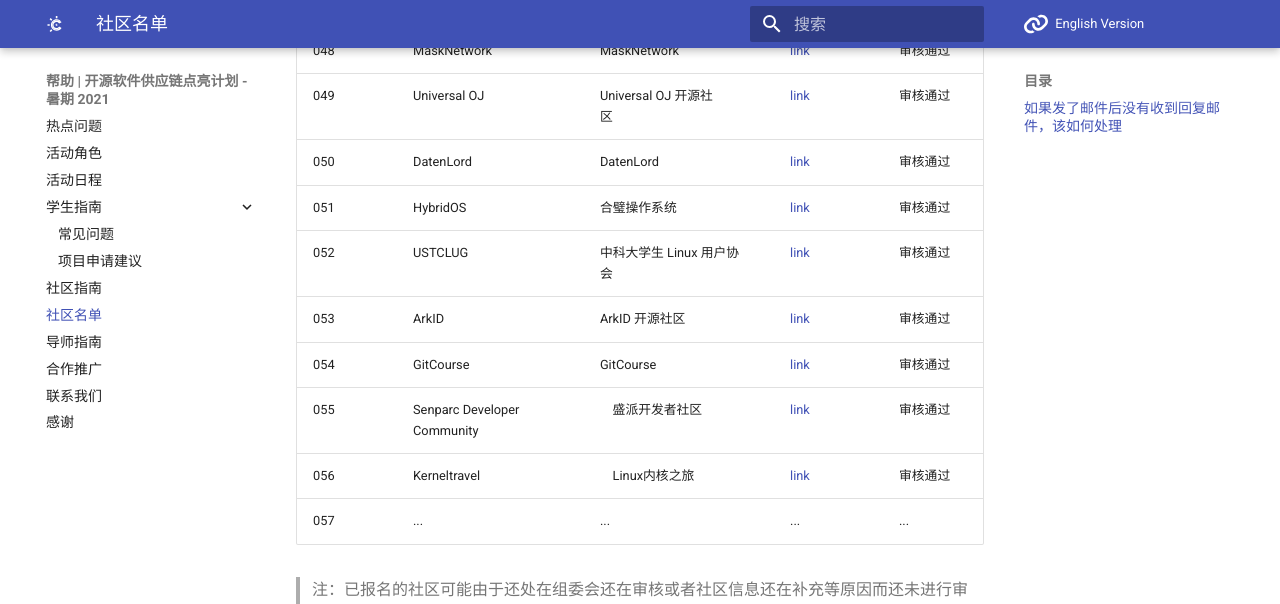
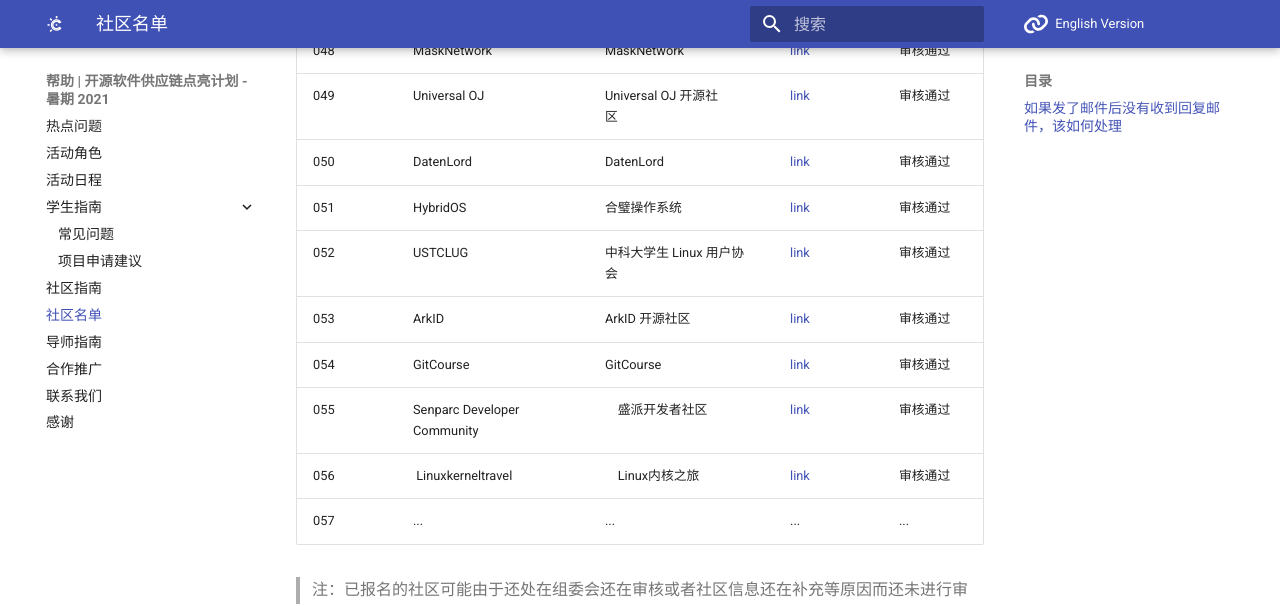
Before and after one commit to summer-ospp/help, an MkDocs documentation site: the page built from docs/communities-list.md, in a window 1280 px wide and 900 px high, scrolled down 2571 px. Shown: the top 604 px of the window. Built offline with MkDocs 1.6.1 and Material for MkDocs 9.7.7, drawn with Linux system fonts in a browser that asks for light colours; comment, search, counter and statistics services are not loaded.

Commit message:
Update communities-list.md

```diff
--- a/docs/communities-list.md
+++ b/docs/communities-list.md
@@ -61,7 +61,7 @@
 | 053  | ArkID               | ArkID 开源社区                | [link]( https://www.longguikeji.com/product/arkid   )            | 审核通过    |
 | 054  | GitCourse               | GitCourse                | [link]( http://gitcourse-io.kfcoding.com/   )            | 审核通过    |
 | 055  | Senparc Developer Community          |     盛派开发者社区             | [link]( https://dev.senparc.com/)            | 审核通过    |
-| 056  | Kerneltravel         |     Linux内核之旅            | [link]( http://kerneltravel.net/ )            | 审核通过    |
+| 056  | Linuxkerneltravel       |     Linux内核之旅            | [link]( http://kerneltravel.net/ )          | 审核通过    |
 | 057  | ...               | ...                | ...         | ...    |
 
 > 注：已报名的社区可能由于还处在组委会还在审核或者社区信息还在补充等原因而还未进行审核，一般情况下在每周一组委会例会后更新一次。
```
